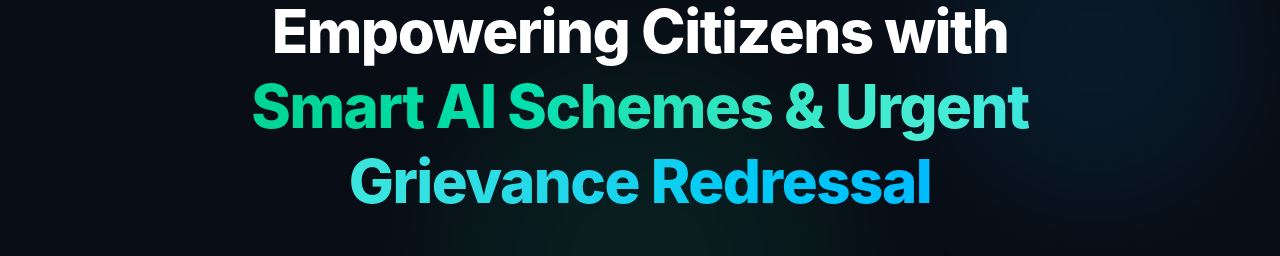
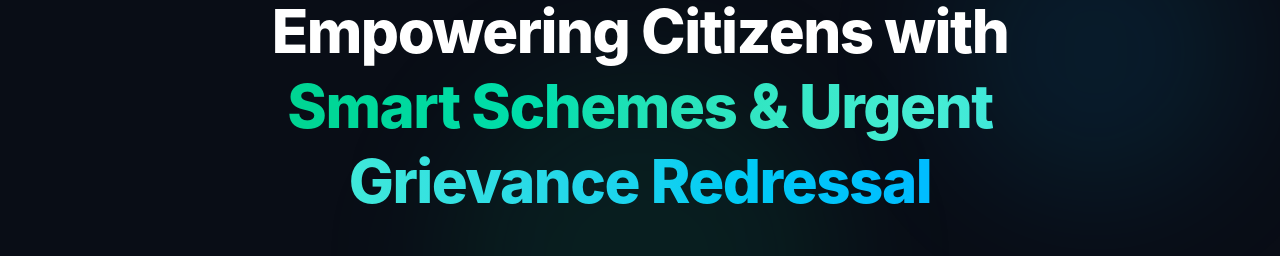
Before and after one commit to rohancoder19/Welfare-Scheme-IEMHACKS-4.0, a React (Vite) app in the folder frontend/: page / in a window 1280 px wide. Shown: the part 214-470 px from the top of the page. Built offline with nearby package versions, Linux system fonts and the light colour scheme; no server answers.

Commit message:
fix(ui): update home hero heading text from Smart AI Schemes to Smart Schemes

```diff
--- a/frontend/src/pages/Home.jsx
+++ b/frontend/src/pages/Home.jsx
@@ -56,7 +56,7 @@ const Home = () => {
           <h1 className="text-4xl sm:text-6xl font-extrabold tracking-tight text-white max-w-4xl mx-auto leading-tight">
             Empowering Citizens with{' '}
             <span className="bg-gradient-to-r from-emerald-400 via-teal-300 to-sky-400 bg-clip-text text-transparent">
-              Smart AI Schemes & Urgent Grievance Redressal
+              Smart Schemes & Urgent Grievance Redressal
             </span>
           </h1>
 
```
